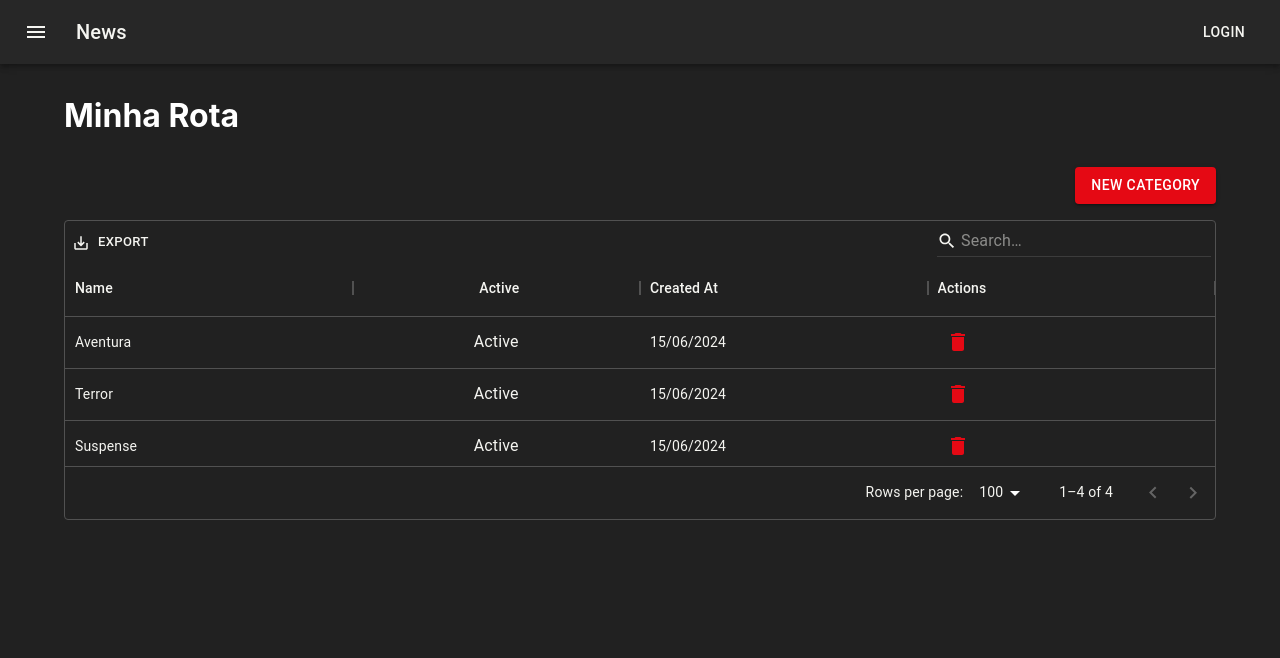
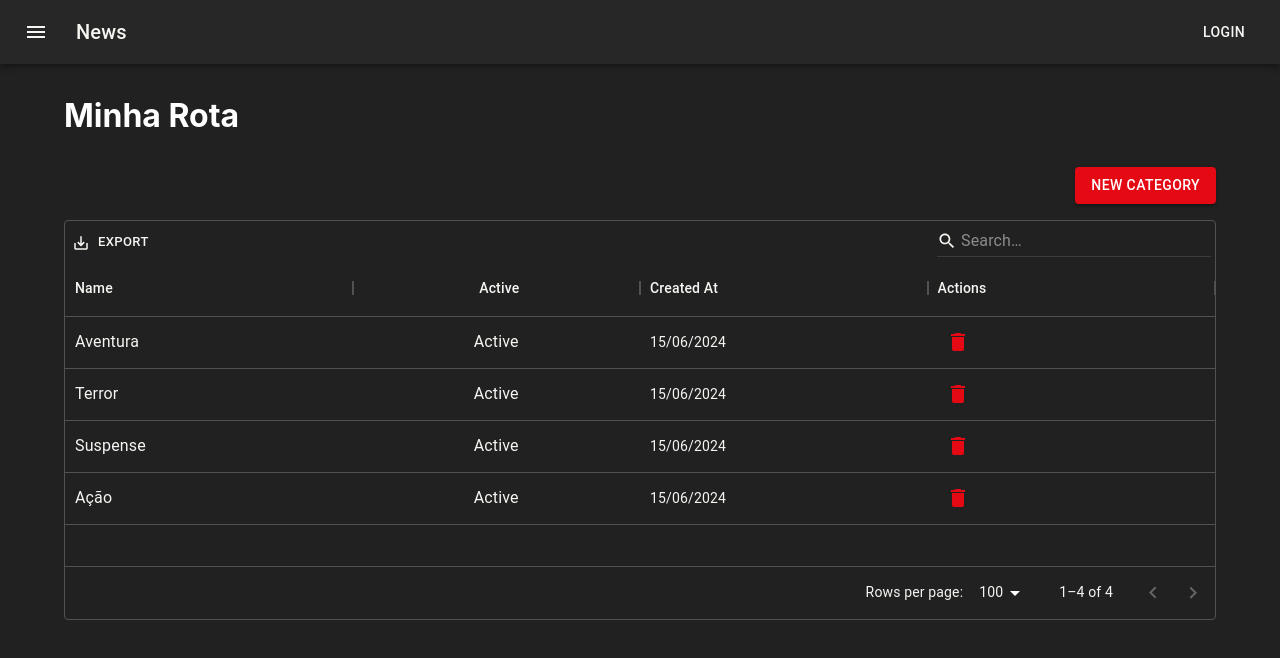
Before and after one commit to Nesrux/admin-do-catalogo-front, a React (Create React App) app: page / in a window 1280 px wide. Shown: the top 658 px of the page. Built offline with nearby package versions, Linux system fonts and the light colour scheme.

Commit message:
style: muda a data grid

```diff
--- a/src/features/categories/ListCategory.tsx
+++ b/src/features/categories/ListCategory.tsx
@@ -6,6 +6,12 @@ import { selectCategories } from "./CategorySlice";
 import DeleteIcon from "@mui/icons-material/Delete"
 export const CategoryList = () => {
   const categories = useAppSelector(selectCategories);
+  const componentsProps = {
+    toolbar: {
+      showQuickFilter: true,
+      quickFilterProps: { debounceMs: 500 }
+    }
+  }
 
   const rows: GridRowsProp = categories.map((category) => ({
     id: category.id,
@@ -20,7 +26,8 @@ export const CategoryList = () => {
     {
       field: 'name',
       headerName: 'Name',
-      flex: 1
+      flex: 1,
+      renderCell: renderNameCell
     },
     {
       field: "isActive",
@@ -43,6 +50,15 @@ export const CategoryList = () => {
 
 
   ];
+  function renderNameCell(rowData: GridRenderCellParams) {
+    return (
+      <Link
+        to={`/categories/edit/${rowData.id}`}
+        style={{ textDecoration: "none" }} >
+        <Typography color="primary" >{rowData.value}</Typography>
+      </Link>
+    )
+  }
   function renderActionsCell(params: GridRenderCellParams) {
     return (
       <IconButton
@@ -74,24 +90,19 @@ export const CategoryList = () => {
           New Category
         </Button>
       </Box>
-      <div style={{ height: 300, width: '100%' }}>
+      <Box sx={{ display: "flex", height: 400 }}>
         <DataGrid
+          columns={columns}
+          components={{ Toolbar: GridToolbar }}
+          componentsProps={componentsProps}
+          disableColumnFilter={true}
+          disableColumnSelector={true}
+          disableDensitySelector={true}
+          disableSelectionOnClick={true}
           rows={rows}
-          columns={columns}
-          disableColumnSelector={true}
-          disableSelectionOnClick={true}
-          disableColumnFilter={true}
-          disableDensitySelector={true}
           rowsPerPageOptions={[2, 20, 50, 100]}
-          components={{ Toolbar: GridToolbar }}
-          componentsProps={{
-            toolbar: {
-              showQuickFilter: true,
-              quickFilterProps: { debounceMs: 500 }
-            }
-          }}
         />
-      </div>
+      </Box>
     </Box>
 
 
```
